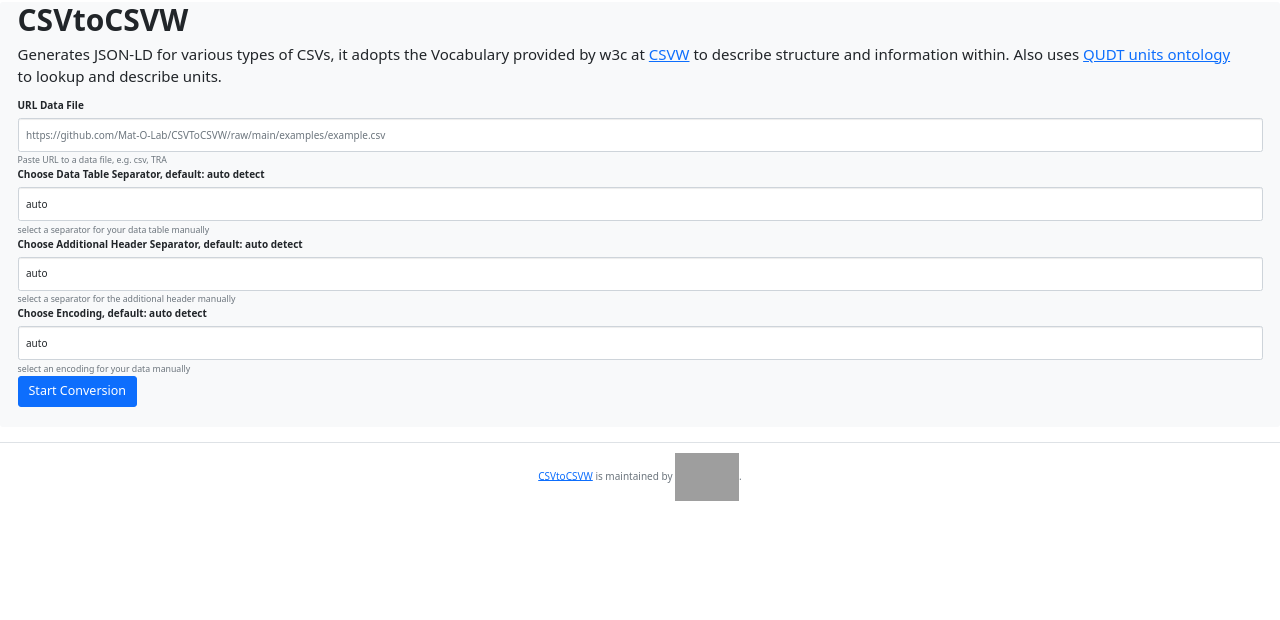
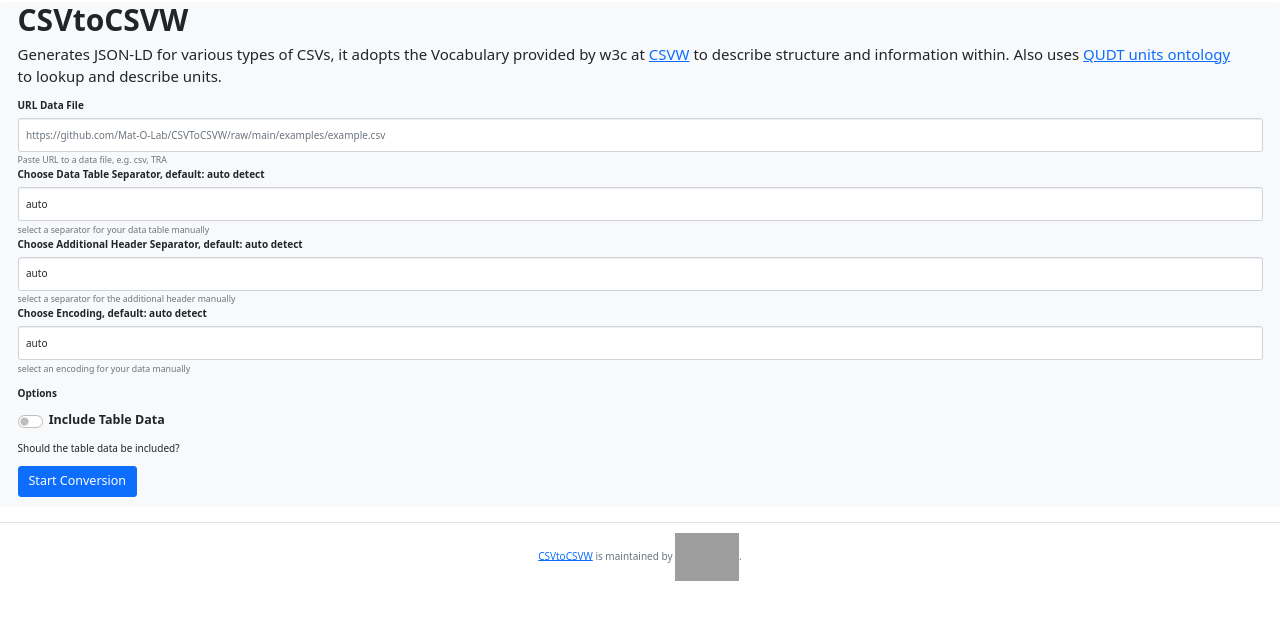
Before and after one commit to Mat-O-Lab/CSVToCSVW, a Flask app: page / in a window 1280 px wide. Shown: the part 77-697 px from the top of the page. Run offline with Flask 2, Linux system fonts and the light colour scheme; some libraries are stand-ins or nearby versions; grey boxes are pictures that could not be loaded.

Commit message:
added option switch on index

```diff
--- a/app.py
+++ b/app.py
@@ -9,7 +9,7 @@
 from flask_bootstrap import Bootstrap
 from flask_cors import CORS, cross_origin
 
-from wtforms import URLField, SelectField
+from wtforms import URLField, SelectField, BooleanField
 from wtforms.validators import DataRequired
 
 import logging
@@ -69,6 +69,11 @@
         choices=encodings,
         description='select an encoding for your data manually',
         default='auto'
+        )
+    include_table_data = BooleanField(
+        'Include Table Data',
+        description='Should the table data be included?',
+        default=''
         )
 
 
--- a/docker-compose.yml
+++ b/docker-compose.yml
@@ -4,9 +4,7 @@
     image: "ghcr.io/mat-o-lab/csvtocsvw:latest"
     container_name: "csvtocsvw"
     environment:
-      APP_MODE: "development"
-    # volumes:
-    #   - ./:/src
+      APP_MODE: "production"
     ports:
       - ${APP_PORT}:5000
     restart: always
--- a/templates/index.html
+++ b/templates/index.html
@@ -39,6 +39,7 @@
           {{ start_form.separator_sel.label }}
           {{ start_form.separator_sel(class="form-control", **{'aria-describedby': 'sep_help'}) }}
           <div id="sep_help" class="form-text">{{ start_form.separator_sel.description }}</div>
+
           {{ start_form.header_separator_sel.label }}
           {{ start_form.header_separator_sel(class="form-control", **{'aria-describedby': 'sep_help'}) }}
           <div id="header_sep_help" class="form-text">{{ start_form.header_separator_sel.description }}</div>
@@ -46,6 +47,17 @@
           {{ start_form.encoding_sel.label }}
           {{ start_form.encoding_sel(class="form-control", **{'aria-describedby': 'enc_help'}) }}
           <div id="enc_help" class="form-text">{{ start_form.encoding_sel.description }}</div>
+
+          <div class="form-group mb-3 mt-3">
+              <label>Options</label>
+              <div class="form-check form-control-lg form-switch">
+                {{ start_form.include_table_data.label }}
+                {{ start_form.include_table_data(class="form-check-input", **{'aria-describedby': 'include_table_data_help'}) }}
+              </div>
+              <div id="include_table_data_help" class="form-check-label">{{ start_form.include_table_data.description }}</div>
+            </div>
+          </div>
+
         <button id='submit' class="form-group btn btn-primary btn-lg" type="submit">Start Conversion</button>
         </div>
       </form>
```
Also changed, not shown: 1 other file. Lines whose indentation alone changed are shown as unchanged.
